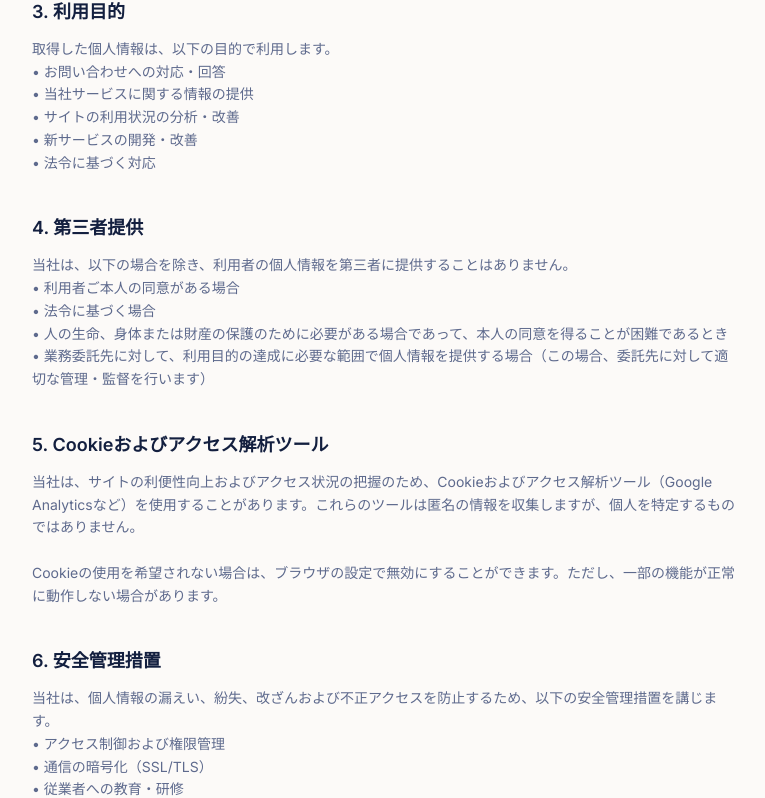
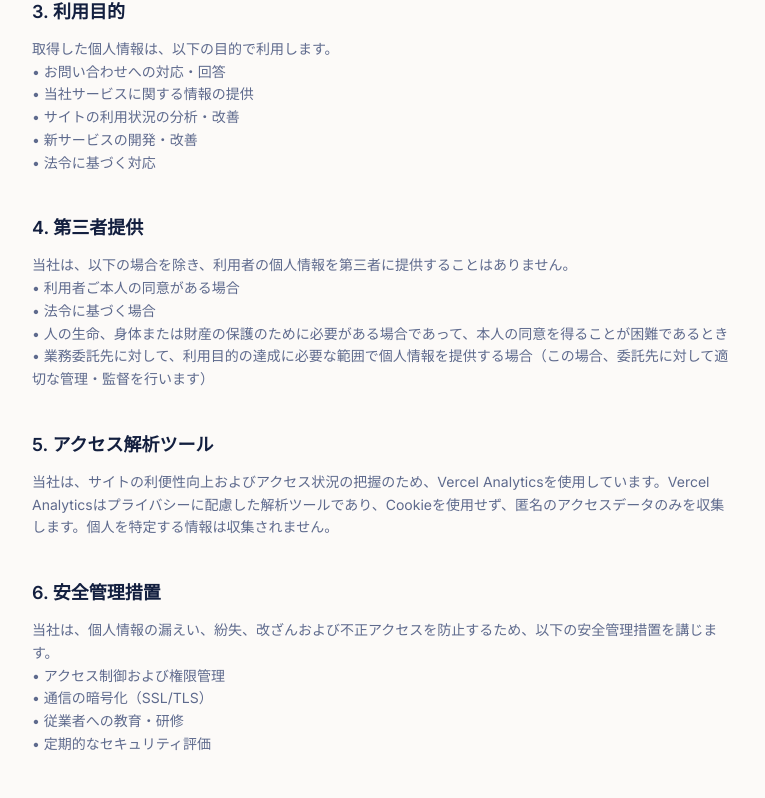
Before and after one commit to Haven-AI-Partners/corporate-website, a Next.js app: page /privacy in a window 1280 px wide. Shown: the part 793-1591 px from the top of the page, without its empty margins (256-1021 px from the left). Built offline with nearby package versions, Linux system fonts and the light colour scheme.

Commit message:
Add Vercel Analytics and update privacy policy
- Install @vercel/analytics package
- Add <Analytics /> component to root layout
- Update privacy policy to reference Vercel Analytics instead of Google Analytics
- Remove cookie references (Vercel Analytics is cookie-free)

```diff
--- a/app/layout.tsx
+++ b/app/layout.tsx
@@ -1,5 +1,6 @@
 import React from "react"
 import type { Metadata } from 'next'
+import { Analytics } from "@vercel/analytics/next"
 import { Inter, M_PLUS_1p } from 'next/font/google'
 
 import './globals.css'
@@ -31,7 +32,10 @@ export default function RootLayout({
 }>) {
   return (
     <html lang="ja" className={`${inter.variable} ${mPlus1p.variable}`}>
-      <body className="font-sans antialiased">{children}</body>
+      <body className="font-sans antialiased">
+        {children}
+        <Analytics />
+      </body>
     </html>
   )
 }
--- a/app/privacy/page.tsx
+++ b/app/privacy/page.tsx
@@ -30,7 +30,7 @@ const privacyContent = {
 • オペレーティングシステム
 • 参照元URL
 • サイト内での閲覧ページ・行動履歴
-• Cookie情報`,
+• アクセス解析データ（匿名）`,
       },
       {
         heading: "3. 利用目的",
@@ -50,10 +50,8 @@ const privacyContent = {
 • 業務委託先に対して、利用目的の達成に必要な範囲で個人情報を提供する場合（この場合、委託先に対して適切な管理・監督を行います）`,
       },
       {
-        heading: "5. Cookieおよびアクセス解析ツール",
-        body: `当社は、サイトの利便性向上およびアクセス状況の把握のため、Cookieおよびアクセス解析ツール（Google Analyticsなど）を使用することがあります。これらのツールは匿名の情報を収集しますが、個人を特定するものではありません。
-
-Cookieの使用を希望されない場合は、ブラウザの設定で無効にすることができます。ただし、一部の機能が正常に動作しない場合があります。`,
+        heading: "5. アクセス解析ツール",
+        body: `当社は、サイトの利便性向上およびアクセス状況の把握のため、Vercel Analyticsを使用しています。Vercel Analyticsはプライバシーに配慮した解析ツールであり、Cookieを使用せず、匿名のアクセスデータのみを収集します。個人を特定する情報は収集されません。`,
       },
       {
         heading: "6. 安全管理措置",
@@ -105,7 +103,7 @@ Information collected automatically:
 • Operating system
 • Referring URL
 • Pages viewed and browsing behavior
-• Cookie data`,
+• Anonymous analytics data`,
       },
       {
         heading: "3. Purpose of Use",
@@ -125,10 +123,8 @@ Information collected automatically:
 • When disclosing to service providers within the scope necessary to achieve the purpose of use (in such cases, we ensure appropriate management and supervision of the provider)`,
       },
       {
-        heading: "5. Cookies and Analytics",
-        body: `We may use cookies and analytics tools (such as Google Analytics) to improve website usability and understand traffic patterns. These tools collect anonymous information and do not identify individuals.
-
-You may disable cookies through your browser settings. However, some features of our website may not function properly as a result.`,
+        heading: "5. Analytics",
+        body: `We use Vercel Analytics to improve website usability and understand traffic patterns. Vercel Analytics is a privacy-friendly analytics tool that does not use cookies and only collects anonymous access data. No personally identifiable information is collected.`,
       },
       {
         heading: "6. Security Measures",
--- a/package.json
+++ b/package.json
@@ -37,6 +37,7 @@
     "@radix-ui/react-toggle": "1.1.1",
     "@radix-ui/react-toggle-group": "1.1.1",
     "@radix-ui/react-tooltip": "1.1.6",
+    "@vercel/analytics": "^1.6.1",
     "autoprefixer": "^10.4.20",
     "class-variance-authority": "^0.7.1",
     "clsx": "^2.1.1",
```
Also changed, not shown: 1 other file (tests, documents, lock files or other folders).
